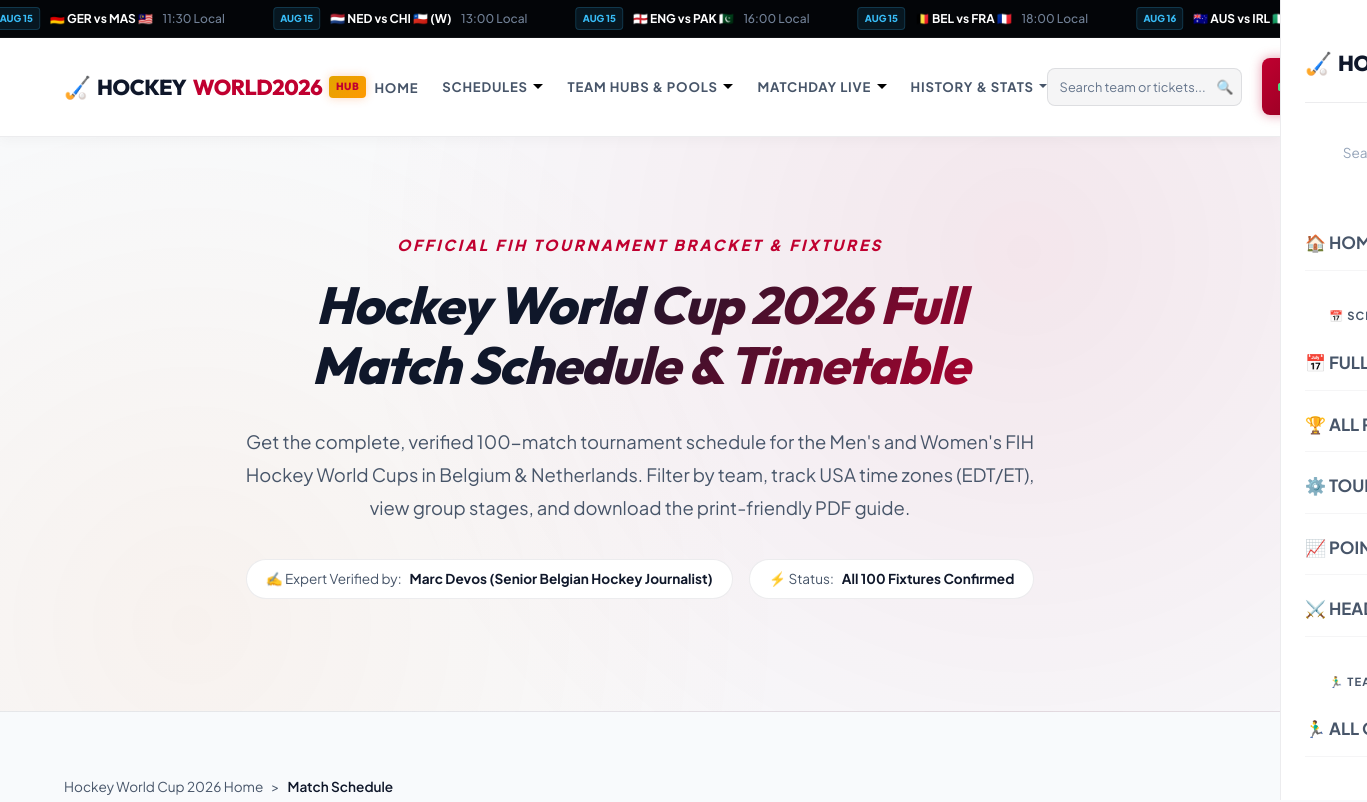
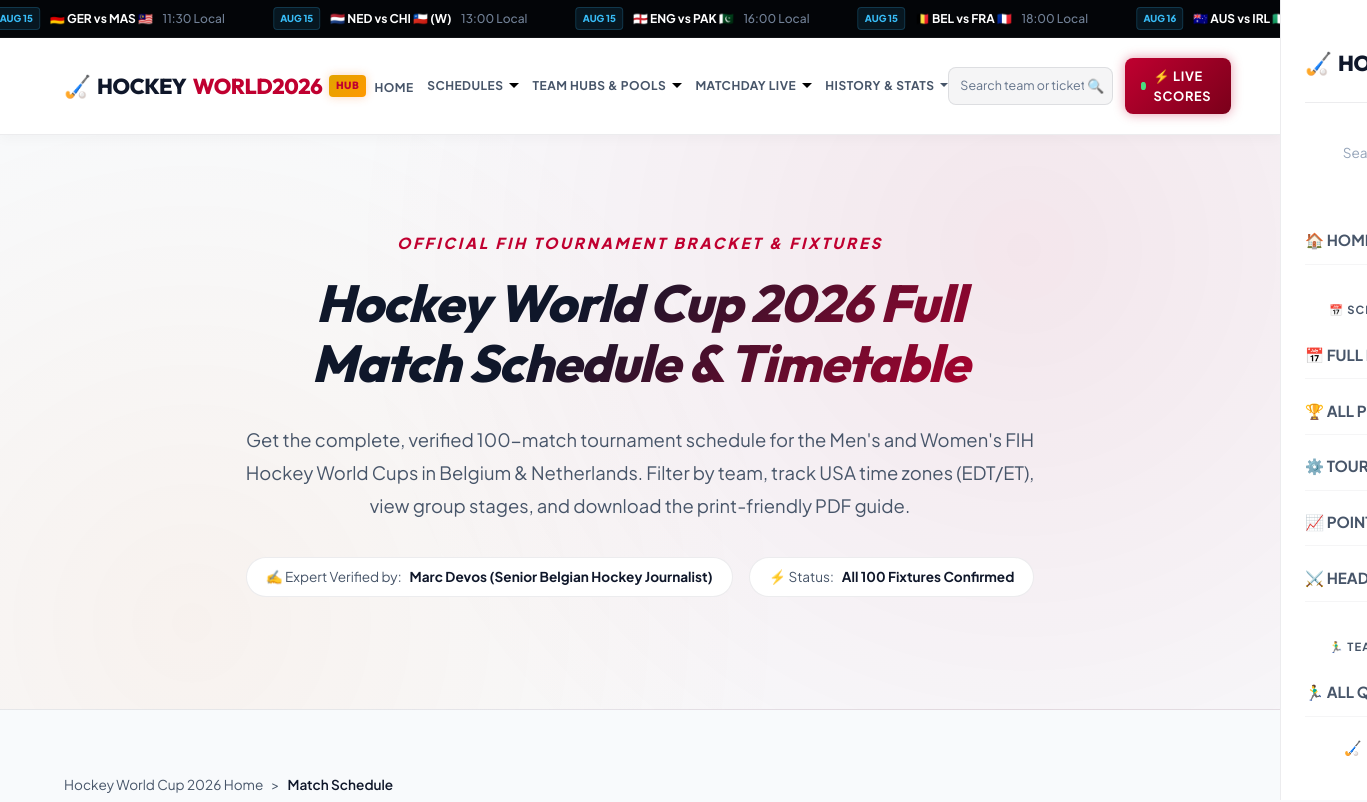
Before and after one commit to liveetcstream-beep/hockeyworldcup2026, a Next.js app: page /schedule in a window 1280 px wide. Shown: the top 802 px of the page, 1367 px wide, since content can reach past the window. Built offline with nearby package versions, Linux system fonts and the light colour scheme.

Commit message:
Optimize desktop header link spacing, gaps, font sizes, and search box widths to prevent screen overflow, and adjust mobile link typography

```diff
--- a/src/app/globals.css
+++ b/src/app/globals.css
@@ -175,7 +175,7 @@ h1, h2, h3, h4, h5, h6 {
 
 .sports-nav {
   display: flex;
-  gap: 1.5rem;
+  gap: 0.85rem;
   list-style: none;
   align-items: center;
   margin: 0;
@@ -185,10 +185,10 @@ h1, h2, h3, h4, h5, h6 {
 .sports-nav a {
   color: var(--text-muted);
   text-decoration: none;
-  font-size: 0.82rem;
+  font-size: 0.75rem;
   font-weight: 700;
   text-transform: uppercase;
-  letter-spacing: 0.06em;
+  letter-spacing: 0.04em;
   padding: 0.5rem 0;
   position: relative;
   transition: color 0.3s ease;
@@ -227,10 +227,10 @@ h1, h2, h3, h4, h5, h6 {
   align-items: center;
   gap: 0.35rem;
   color: var(--text-muted);
-  font-size: 0.82rem;
+  font-size: 0.75rem;
   font-weight: 700;
   text-transform: uppercase;
-  letter-spacing: 0.06em;
+  letter-spacing: 0.04em;
   padding: 0.5rem 0;
   transition: color 0.3s ease;
   white-space: nowrap;
@@ -394,13 +394,13 @@ h1, h2, h3, h4, h5, h6 {
 }
 
 .mobile-nav-links a {
-  font-size: 1.05rem;
+  font-size: 0.95rem;
   font-weight: 700;
   text-transform: uppercase;
   color: var(--text-muted);
   text-decoration: none;
   display: block;
-  padding: 0.8rem 0;
+  padding: 0.7rem 0;
   border-bottom: 1px solid rgba(255, 255, 255, 0.03);
   transition: color 0.2s ease;
 }
@@ -2248,10 +2248,10 @@ h1, h2, h3, h4, h5, h6 {
   align-items: center;
   gap: 0.35rem;
   color: var(--text-muted) !important;
-  font-size: 0.82rem;
+  font-size: 0.75rem;
   font-weight: 700;
   text-transform: uppercase;
-  letter-spacing: 0.06em;
+  letter-spacing: 0.04em;
   padding: 1.5rem 0;
   transition: color 0.3s ease;
   white-space: nowrap;
@@ -2362,7 +2362,7 @@ h1, h2, h3, h4, h5, h6 {
 .header-right-widgets {
   display: flex;
   align-items: center;
-  gap: 1.2rem;
+  gap: 0.75rem;
 }
 
 /* Desktop Search Styles (Light Header Background) */
@@ -2387,8 +2387,8 @@ h1, h2, h3, h4, h5, h6 {
   border: none;
   outline: none;
   color: #0f172a !important; /* Dark text for light header! */
-  font-size: 0.8rem;
-  width: 160px;
+  font-size: 0.78rem;
+  width: 130px;
   transition: width 0.3s ease;
   padding: 0.3rem 0.2rem;
 }
@@ -2398,7 +2398,7 @@ h1, h2, h3, h4, h5, h6 {
 }
 
 .sports-header .search-input:focus {
-  width: 220px;
+  width: 175px;
 }
 
 .sports-header .search-btn {
```
